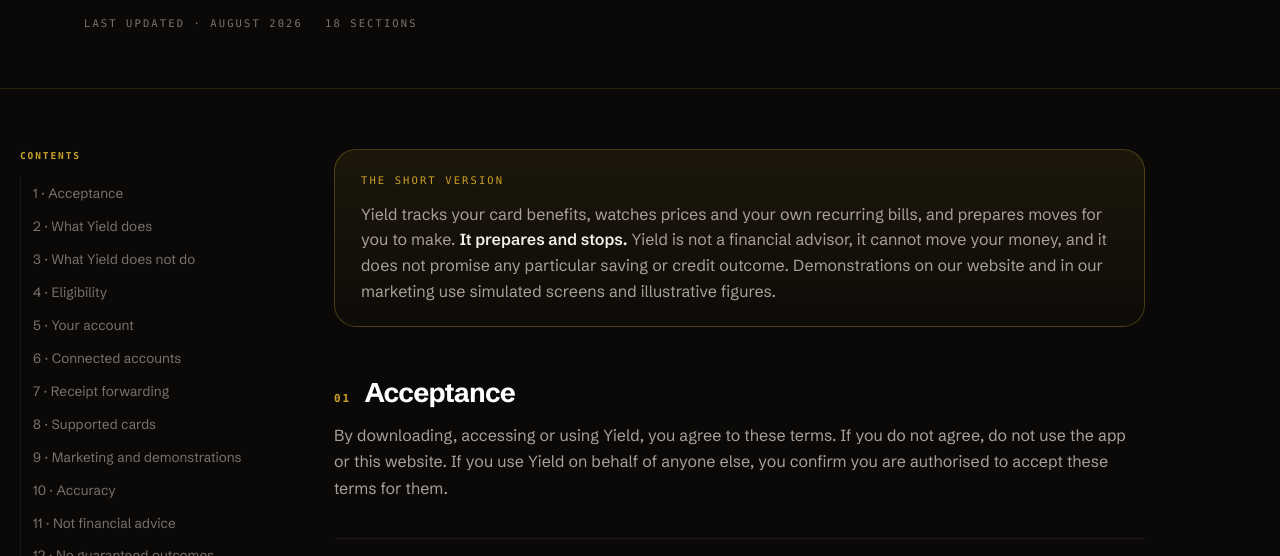
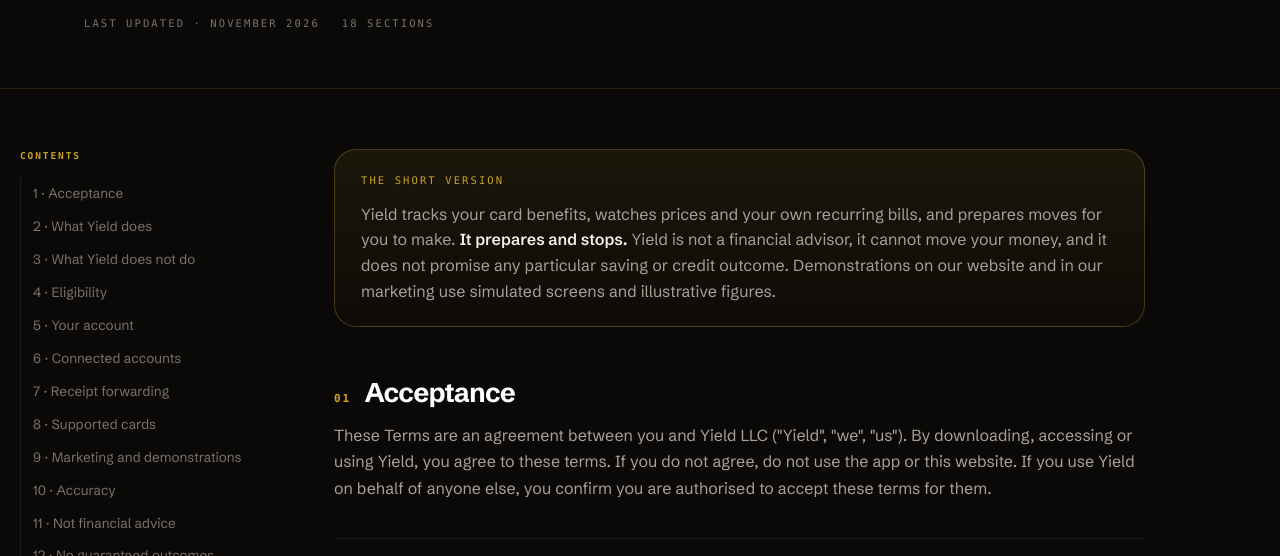
Before and after one commit to Kafly/getyield-site, a plain HTML site: page terms.html in a window 1280 px wide. Shown: the part 244-800 px from the top of the page. Drawn offline with Linux system fonts and the light colour scheme; a web font is replaced by a local one.

Commit message:
Name Yield LLC: footer legal line, Terms and Privacy openings (#2)
* Footer: name the company, "© 2026 Yield LLC. All rights reserved."

The legal line on the home page, the Privacy Policy and the Terms. Brand
copy stays "yield"/"Yield" everywhere else.

Co-Authored-By: Claude Opus 5.5 <noreply@anthropic.com>

* Legal: name Yield LLC in the opening of the Privacy Policy and the Terms

Terms §1 opens with: These Terms are an agreement between you and
Yield LLC ("Yield", "we", "us").
The Privacy Policy's opening paragraph opens with: Yield is operated by
Yield LLC ("Yield", "we", "us").
Last updated on both: November 2026. Nothing else in either changes.

Co-Authored-By: Claude Opus 5.5 <noreply@anthropic.com>

---------

Co-authored-by: “Nobert <sphinx@MacBook-Pro.local>
Co-authored-by: Claude Opus 5.5 <noreply@anthropic.com>

```diff
--- a/terms.html
+++ b/terms.html
@@ -30,7 +30,7 @@
     <a href="/" class="back">← Back to home</a>
     <h1>Terms of Service</h1>
     <div class="meta">
-      <span class="lab">Last updated · August 2026</span>
+      <span class="lab">Last updated · November 2026</span>
       <span class="lab">18 sections</span>
     </div>
   </div>
@@ -67,7 +67,7 @@
 
     <section id="s1">
       <h2><span class="n">01</span>Acceptance</h2>
-      <p>By downloading, accessing or using Yield, you agree to these terms. If you do not agree, do not use the app or this website. If you use Yield on behalf of anyone else, you confirm you are authorised to accept these terms for them.</p>
+      <p>These Terms are an agreement between you and Yield LLC ("Yield", "we", "us"). By downloading, accessing or using Yield, you agree to these terms. If you do not agree, do not use the app or this website. If you use Yield on behalf of anyone else, you confirm you are authorised to accept these terms for them.</p>
     </section>
 
     <section id="s2">
@@ -297,7 +297,7 @@
     </div>
     <div class="f-legal">
       Yield is not a financial advisor and does not provide financial advice. Yield is not affiliated with, endorsed by, or sponsored by any card issuer. Card names, logos and benefit programs are trademarks of their respective owners.
-      <br><br>© 2026 Yield. All rights reserved.
+      <br><br>© 2026 Yield LLC. All rights reserved.
     </div>
   </div>
 </footer>
```
Also changed, not shown: index.html (+1 -1 lines), privacy.html (+3 -3 lines).
